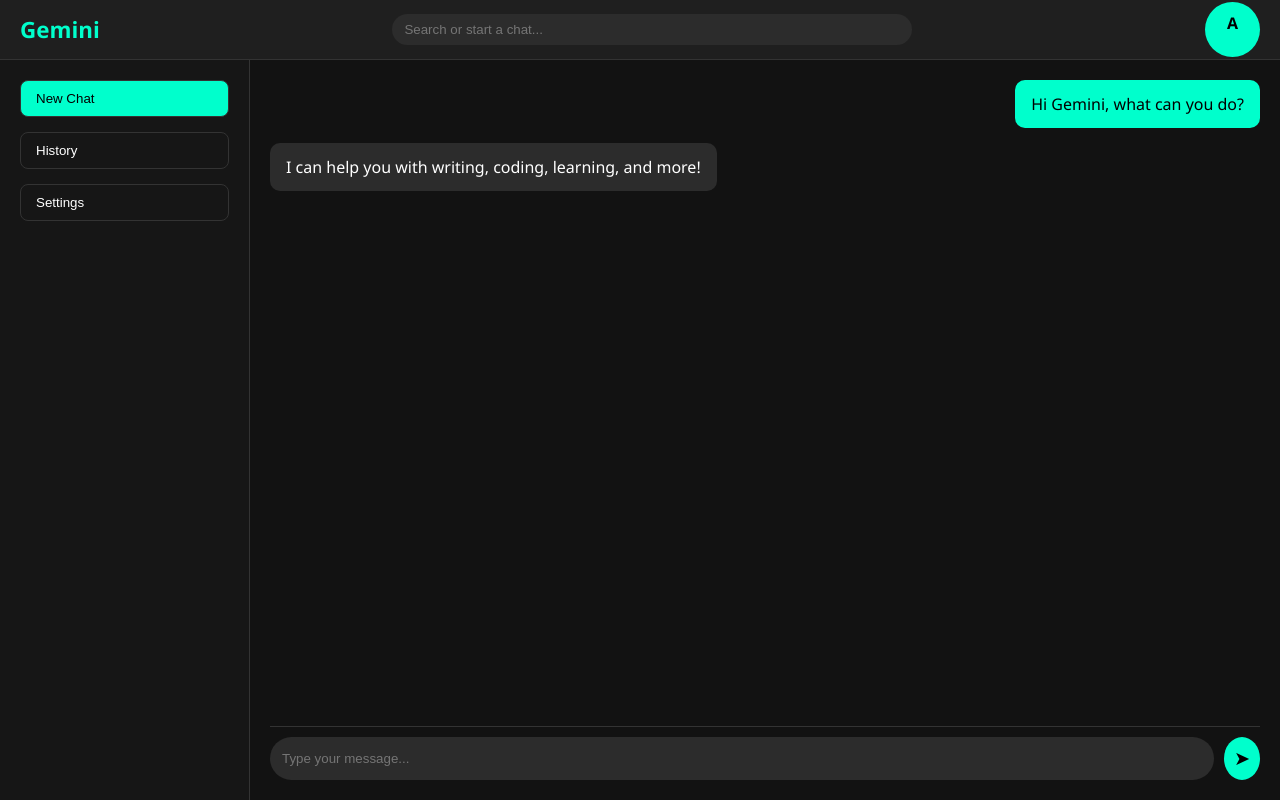
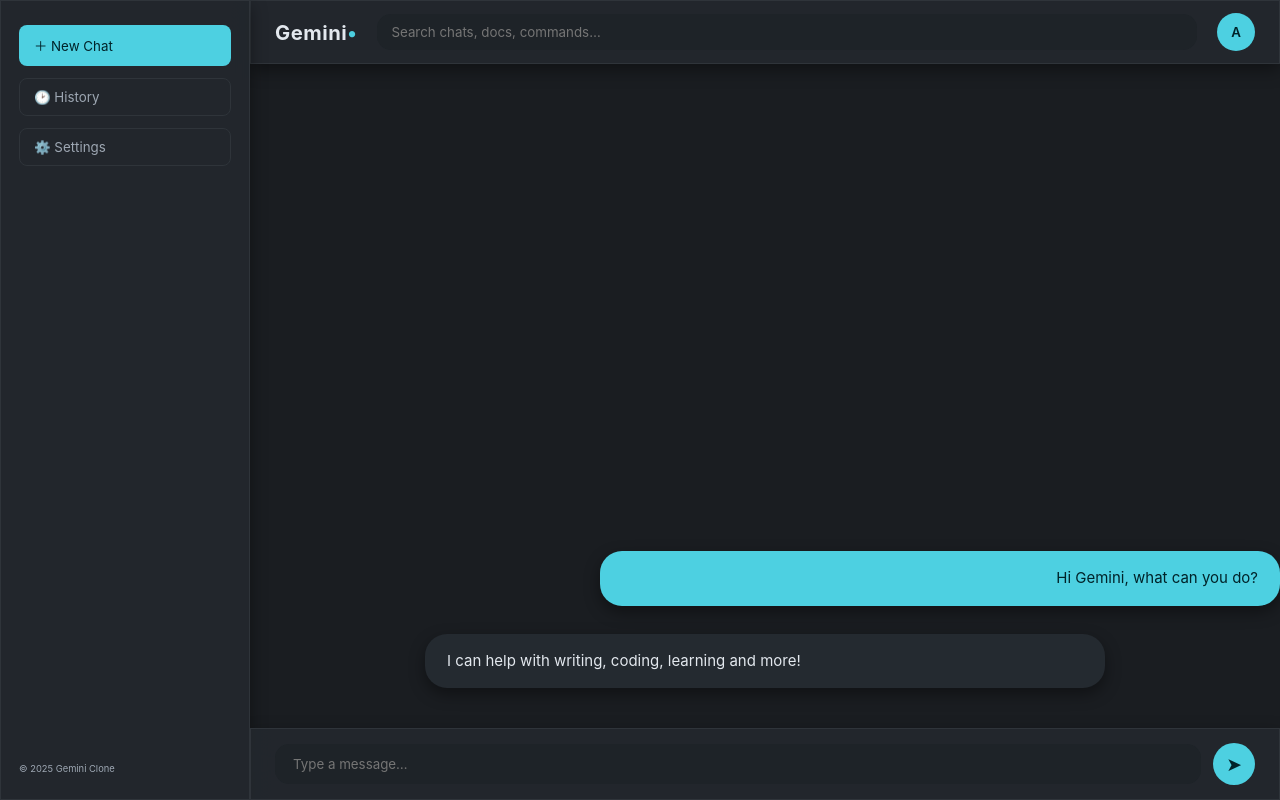
Before and after one commit to alokuidev/gemini-ai-clone, a React (Vite) app: page / in a window 1280 px wide. Built offline with nearby package versions, Linux system fonts and the light colour scheme.

Commit message:
optimized css

```diff
--- a/src/App.jsx
+++ b/src/App.jsx
@@ -4,30 +4,51 @@
   return (
     <div>
           <div className="gemini-wrapper">
-        <header className="gemini-header">
-          <div className="logo">Gemini</div>
+      {/* === Header === */}
+      <header className="gemini-header glass">
+        <div className="logo">Gemini<span className="accent-dot">•</span></div>
+
         <input
-            className="search-bar"
-            placeholder="Search or start a chat..."
+          className="search-input"
+          placeholder="Search chats, docs, commands…"
         />
-          <div className="user-avatar">A</div>
+
+        <button className="avatar-btn" aria-label="User">
+          <span>A</span>
+        </button>
       </header>
 
-        <aside className="gemini-sidebar">
-          <button className="sidebar-btn active">New Chat</button>
-          <button className="sidebar-btn">History</button>
-          <button className="sidebar-btn">Settings</button>
+      {/* === Sidebar === */}
+      <aside className="gemini-sidebar glass">
+        <nav>
+          <button className="nav-btn active">＋ New Chat</button>
+          <button className="nav-btn">🕑 History</button>
+          <button className="nav-btn">⚙️ Settings</button>
+        </nav>
+        <footer>
+          <small>© 2025 Gemini Clone</small>
+        </footer>
       </aside>
 
+      {/* === Chat area === */}
       <main className="gemini-chat">
-          <div className="chat-message user">Hi Gemini, what can you do?</div>
-          <div className="chat-message ai">
-            I can help you with writing, coding, learning, and more!
+        <section className="chat-feed">
+          <div className="chat-bubble bot">
+            I can help with writing, coding, learning and more!
           </div>
-          <div className="chat-input-container">
-            <input className="chat-input" placeholder="Type your message..." />
-            <button className="send-btn">➤</button>
+          <div className="chat-bubble user">
+            Hi Gemini, what can you do?
           </div>
+        </section>
+
+        {/* Input */}
+        <form className="input-bar glass">
+          <input
+            className="prompt-input"
+            placeholder="Type a message…"
+          />
+          <button className="send-btn" type="submit">➤</button>
+        </form>
       </main>
     </div>
     </div>
--- a/src/index.css
+++ b/src/index.css
@@ -1,142 +1,207 @@
+/* ─────────────────────────────────────────
+   Gemini Clone – Consolidated CSS (v2.1)
+   Professional slate + teal-cyan palette
+   All styles merged for plug-and-play use
+   ───────────────────────────────────────── */
+
+/* ===== Design Tokens ===== */
+:root {
+  --bg: #1a1d21;
+  --panel: #252a30cc;        /* glass panel */
+  --border: #2f343a;
+  --accent: #4dd0e1;         /* primary cyan */
+  --accent-dark: #26c6da;    /* hover */
+  --text: #e3e8ee;
+  --text-secondary: #9ea7b3;
+  --radius-s: 8px;
+  --radius-m: 14px;
+  --radius-xl: 22px;
+  --shadow: 0 6px 16px rgba(0, 0, 0, 0.4);
+  --blur: blur(20px);
+  font-family: "Inter", "Segoe UI", sans-serif;
+  font-size: 15px;
+}
+
+/* ===== Resets & Globals ===== */
+* { box-sizing: border-box; }
 body {
   margin: 0;
-  font-family: 'Segoe UI', sans-serif;
-  background-color: #0f0f0f;
-  color: #ffffff;
+  background: var(--bg);
+  color: var(--text);
+  overflow: hidden;
 }
+a, button, input { font-family: inherit; }
 
+/* ===== Layout Shell ===== */
 .gemini-wrapper {
   display: grid;
   grid-template-columns: 250px 1fr;
-  grid-template-rows: 60px 1fr;
+  grid-template-rows: 64px 1fr;
+  grid-template-areas:
+    "sidebar header"
+    "sidebar main";
   height: 100vh;
-  grid-template-areas:
-    "header header"
-    "sidebar main";
 }
 
+/* ===== Glass Utility ===== */
+.glass {
+  background: var(--panel);
+  backdrop-filter: var(--blur);
+  border: 1px solid var(--border);
+  box-shadow: var(--shadow);
+}
+
+/* ===== Header ===== */
 .gemini-header {
   grid-area: header;
   display: flex;
   align-items: center;
-  justify-content: space-between;
-  padding: 0 20px;
-  background-color: #1f1f1f;
-  border-bottom: 1px solid #333;
+  gap: 20px;
+  padding: 0 24px;
+}
+.logo {
+  font-weight: 700;
+  font-size: 1.35rem;
+  letter-spacing: 0.5px;
+  color: var(--text);
+}
+.accent-dot { color: var(--accent); }
+@keyframes pulse {
+  0%, 100% { opacity: 1; transform: scale(1); }
+  50%       { opacity: 0.6; transform: scale(1.15); }
+}
+.accent-dot { animation: pulse 1.8s ease-in-out infinite; }
+
+.search-input {
+  flex: 1;
+  padding: 10px 14px;
+  border: none;
+  border-radius: var(--radius-m);
+  background: #1e2328;
+  color: var(--text);
+  outline: none;
+}
+.avatar-btn {
+  width: 38px;
+  height: 38px;
+  border-radius: 50%;
+  border: none;
+  background: var(--accent);
+  color: #002329;
+  font-weight: 600;
+  cursor: pointer;
 }
 
-.logo {
-  font-size: 1.4rem;
-  font-weight: bold;
-  color: #00ffcc;
-}
-
-.search-bar {
-  width: 40%;
-  padding: 8px 12px;
-  border-radius: 20px;
-  border: none;
-  outline: none;
-  background-color: #2c2c2c;
-  color: white;
-}
-
-.user-avatar {
-  background-color: #00ffcc;
-  color: #000;
-  border-radius: 50%;
-  padding: 10px;
-  width: 35px;
-  height: 35px;
-  text-align: center;
-  font-weight: bold;
-}
-
+/* ===== Sidebar ===== */
 .gemini-sidebar {
   grid-area: sidebar;
-  background-color: #161616;
-  padding: 20px;
   display: flex;
   flex-direction: column;
-  gap: 15px;
-  border-right: 1px solid #333;
+  padding: 24px 18px;
+  gap: 32px;
 }
+.nav-btn {
+  width: 100%;
+  padding: 10px 14px;
+  margin-bottom: 12px;
+  text-align: left;
+  background: none;
+  border: 1px solid var(--border);
+  color: var(--text-secondary);
+  border-radius: var(--radius-s);
+  cursor: pointer;
+  transition: background 0.22s, color 0.22s, border-color 0.22s;
+}
+.nav-btn:hover,
+.nav-btn.active {
+  background: var(--accent);
+  color: #002329;
+  border-color: transparent;
+}
+.gemini-sidebar footer { margin-top: auto; font-size: 0.75rem; color: var(--text-secondary); }
 
-.sidebar-btn {
-  background: transparent;
-  border: 1px solid #333;
-  color: white;
-  padding: 10px 15px;
-  border-radius: 8px;
-  cursor: pointer;
-  text-align: left;
-  transition: all 0.2s ease;
-}
-
-.sidebar-btn:hover,
-.sidebar-btn.active {
-  background-color: #00ffcc;
-  color: #000;
-}
-
+/* ===== Chat Area ===== */
 .gemini-chat {
   grid-area: main;
   display: flex;
   flex-direction: column;
-  padding: 20px;
-  overflow-y: auto;
-  background-color: #121212;
+  overflow: hidden;
 }
 
-.chat-message {
-  max-width: 70%;
-  margin-bottom: 15px;
-  padding: 12px 16px;
-  border-radius: 10px;
-  line-height: 1.5;
+/* Chat feed (messages) */
+.chat-feed {
+  flex: 1;
+  display: flex;
+  flex-direction: column-reverse; /* newest at bottom */
+  align-items: center;
+  gap: 28px;
+  padding: 40px 0;
+  overflow-y: auto;
 }
 
-.chat-message.user {
-  background-color: #00ffcc;
-  color: #000;
-  align-self: flex-end;
+/* Bubble styling */
+.chat-bubble {
+  width: clamp(260px, 80%, 680px);
+  padding: 16px 22px;
+  border-radius: var(--radius-xl);
+  line-height: 1.5;
+  word-break: break-word;
+  box-shadow: var(--shadow);
+}
+.bot  { background: #242a30; }
+.user {
+  background: var(--accent);
+  color: #002329;
+  margin-left: auto;
+  text-align: right;
 }
 
-.chat-message.ai {
-  background-color: #2c2c2c;
-  color: #fff;
-  align-self: flex-start;
+/* ===== Input Bar ===== */
+.input-bar {
+  display: flex;
+  align-items: center;
+  gap: 12px;
+  padding: 14px 24px;
 }
-
-.chat-input-container {
-  display: flex;
-  margin-top: auto;
-  border-top: 1px solid #333;
-  padding-top: 10px;
-  gap: 10px;
-}
-
-.chat-input {
+.prompt-input {
   flex: 1;
-  padding: 12px;
-  border-radius: 25px;
+  padding: 12px 18px;
   border: none;
-  background-color: #2c2c2c;
-  color: white;
+  border-radius: var(--radius-m);
+  background: #1e2328;
+  color: var(--text);
   outline: none;
 }
-
 .send-btn {
-  background-color: #00ffcc;
+  width: 42px;
+  height: 42px;
   border: none;
   border-radius: 50%;
-  padding: 10px;
-  font-size: 1.2rem;
+  background: var(--accent);
+  color: #002329;
+  font-size: 1.25rem;
   cursor: pointer;
-  color: #000;
-  transition: background 0.3s;
+  transition: background 0.25s;
 }
+.send-btn:hover { background: var(--accent-dark); }
 
-.send-btn:hover {
-  background-color: #00e6b8;
+/* ===== Scrollbar Polish ===== */
+::-webkit-scrollbar       { width: 8px; }
+::-webkit-scrollbar-thumb { background: #33383d; border-radius: 8px; }
+
+/* ===== Responsive Tweaks ===== */
+@media (max-width: 900px) {
+  .gemini-wrapper { grid-template-columns: 70px 1fr; }
+  .logo           { font-size: 1rem; }
+  .nav-btn,
+  .nav-btn.active { font-size: 0; }   /* hide labels, keep icons */
 }
+@media (max-width: 640px) {
+  .gemini-wrapper {
+    grid-template-columns: 1fr;
+    grid-template-areas:
+      "header"
+      "main";
+  }
+  .gemini-sidebar { display: none; }
+}
```
Lines whose indentation alone changed are shown as unchanged.
